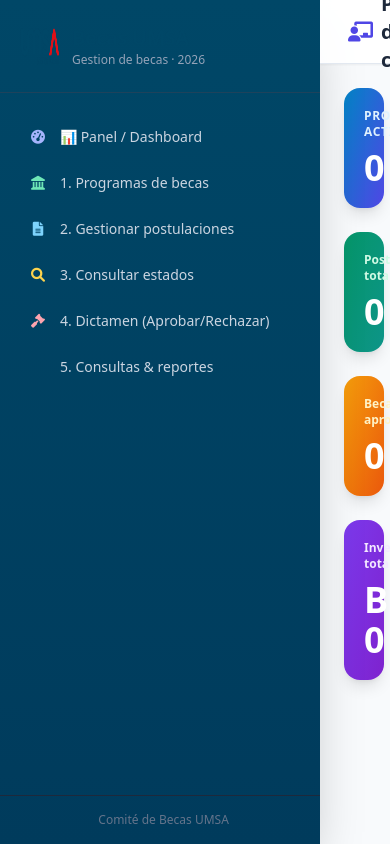
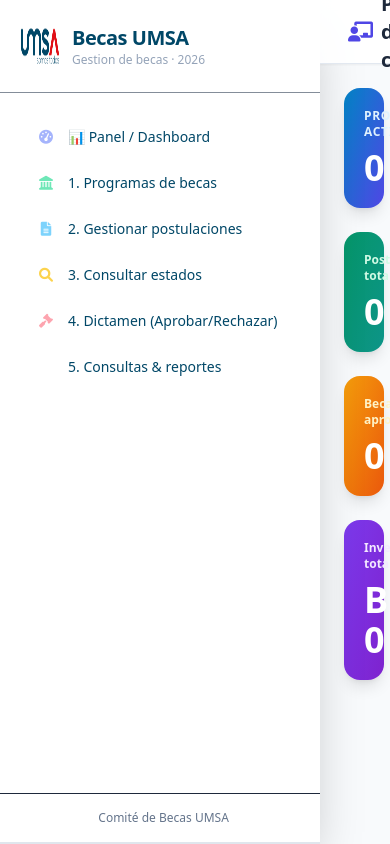
Before and after one commit to arielemcm/Proyecto-Final---3-Sistema-de-Gesti-n-de-Becas-Universitarias---WEB-III-, a Django app: page /index/ in a window 390 px wide. Run offline with Django 5.2, Linux system fonts and the light colour scheme; the visitor is signed in with stand-in values (Sample User, id 1); some libraries are stand-ins or nearby versions.

Commit message:
Cambio de colores

```diff
--- a/SistemaGestBecasUniv/BecasUniv/static/style.css
+++ b/SistemaGestBecasUniv/BecasUniv/static/style.css
@@ -11,6 +11,10 @@
     --azul-1: #003b5c;
     --azul-2: #005b8c;
     --azul-3: #006fa6;
+
+    /* tonos para el panel de control */
+    --panel-bg: #e8f0fe;  /* Fondo azul claro */
+    --panel-hover: #d4e2fc;
 }
 
 /* Fuente global */
@@ -34,16 +38,83 @@ body {
 ::-webkit-scrollbar-thumb { background: var(--azul-umsa); border-radius: 10px; }
 
 /* =========================
-   SIDEBAR UMSA
+   SIDEBAR UMSA - MENÚ BAR BLANCO
    ========================= */
 
 aside {
-    background: linear-gradient(180deg, var(--azul-umsa), var(--azul-1));
+    background: var(--blanco) !important;  /* Fondo blanco */
+    border-right: 2px solid #e0e6ed;       /* Borde sutil */
+    box-shadow: 2px 0 8px rgba(0,0,0,0.06);
 }
 
-/* Botones hover más institucional */
+/* Estilo para el título del sidebar en azul */
+aside h2,
+aside .sidebar-title,
+aside .logo-text {
+    color: var(--azul-umsa) !important;
+}
+
+/* Botones del sidebar en azul sobre fondo blanco */
+.nav-btn {
+    color: var(--azul-umsa) !important;
+    background-color: transparent !important;
+    border-radius: 10px;
+    margin: 4px 8px;
+    padding: 10px 16px;
+}
+
 .nav-btn:hover {
-    background-color: var(--azul-2) !important;
+    background-color: var(--panel-bg) !important;
+    color: var(--azul-1) !important;
+}
+
+.nav-btn.active {
+    background-color: var(--azul-umsa) !important;
+    color: var(--blanco) !important;
+}
+
+/* Iconos del sidebar en azul */
+aside i,
+aside .nav-icon {
+    color: var(--azul-umsa);
+}
+
+/* =========================
+   PANEL DE CONTROL - FONDO AZUL
+   ========================= */
+
+/* Contenedor principal del panel */
+.main-content,
+.panel-container,
+.content-wrapper {
+    background: linear-gradient(135deg, #e8f0fe 0%, #d4e2fc 100%);
+    min-height: 100vh;
+}
+
+/* Tarjetas del panel con fondo blanco para contraste */
+.card {
+    background: var(--blanco);
+    border-radius: 16px;
+    border: none;
+    box-shadow: 0 4px 12px rgba(0, 71, 103, 0.08);
+}
+
+.card-header {
+    background: var(--blanco);
+    border-bottom: 2px solid var(--panel-bg);
+    border-radius: 16px 16px 0 0 !important;
+}
+
+/* Tablas con fondo blanco sobre panel azul */
+.table {
+    background: var(--blanco);
+    border-radius: 12px;
+    overflow: hidden;
+}
+
+.table thead {
+    background: var(--azul-umsa);
+    color: var(--blanco);
 }
 
 /* =========================
@@ -68,6 +139,17 @@ button:hover {
     background-color: #c10d14;
 }
 
+/* Botones azules para el panel */
+.btn-azul {
+    background-color: var(--azul-umsa);
+    color: white;
+}
+
+.btn-azul:hover {
+    background-color: var(--azul-1);
+    color: white;
+}
+
 /* =========================
    CARDS
    ========================= */
@@ -80,3 +162,43 @@ button:hover {
 h1, h2, h3 {
     color: var(--azul-umsa);
 }
+
+/* =========================
+   ELEMENTOS DEL PANEL AZUL
+   ========================= */
+
+/* Estadísticas en el panel */
+.stat-card {
+    background: var(--blanco);
+    border-radius: 16px;
+    padding: 20px;
+    border-left: 4px solid var(--azul-umsa);
+}
+
+.stat-card .stat-number {
+    color: var(--azul-umsa);
+    font-size: 2rem;
+    font-weight: 700;
+}
+
+.stat-card .stat-label {
+    color: #5a6b7c;
+    font-size: 0.9rem;
+}
+
+/* =========================
+   RESPONSIVE
+   ========================= */
+
+@media (max-width: 768px) {
+    aside {
+        background: var(--blanco) !important;
+        border-right: none;
+        border-bottom: 2px solid #e0e6ed;
+    }
+
+    .main-content,
+    .panel-container {
+        background: linear-gradient(180deg, #e8f0fe 0%, #d4e2fc 100%);
+    }
+}
```
